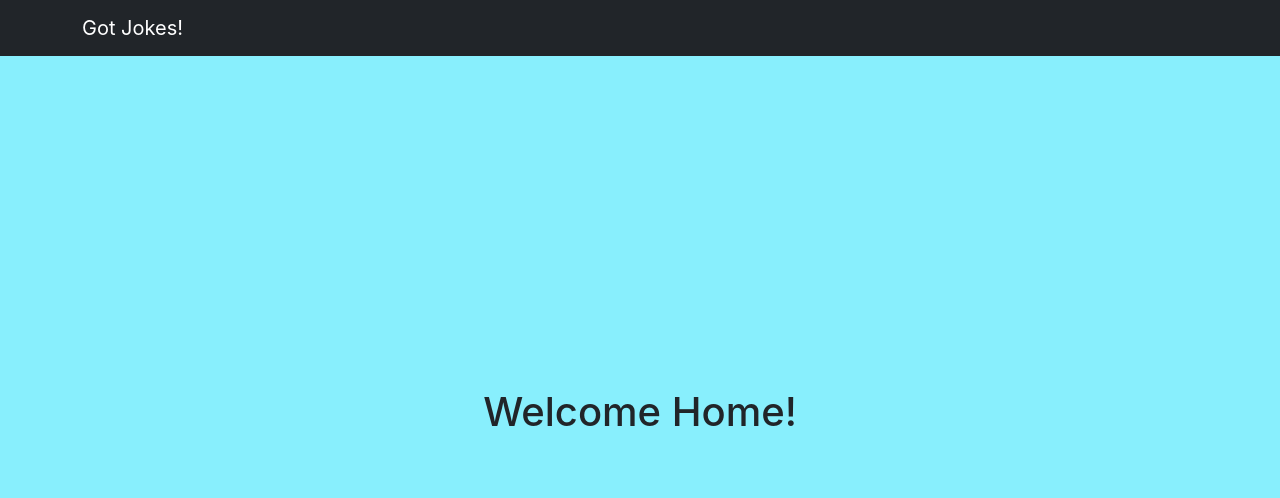
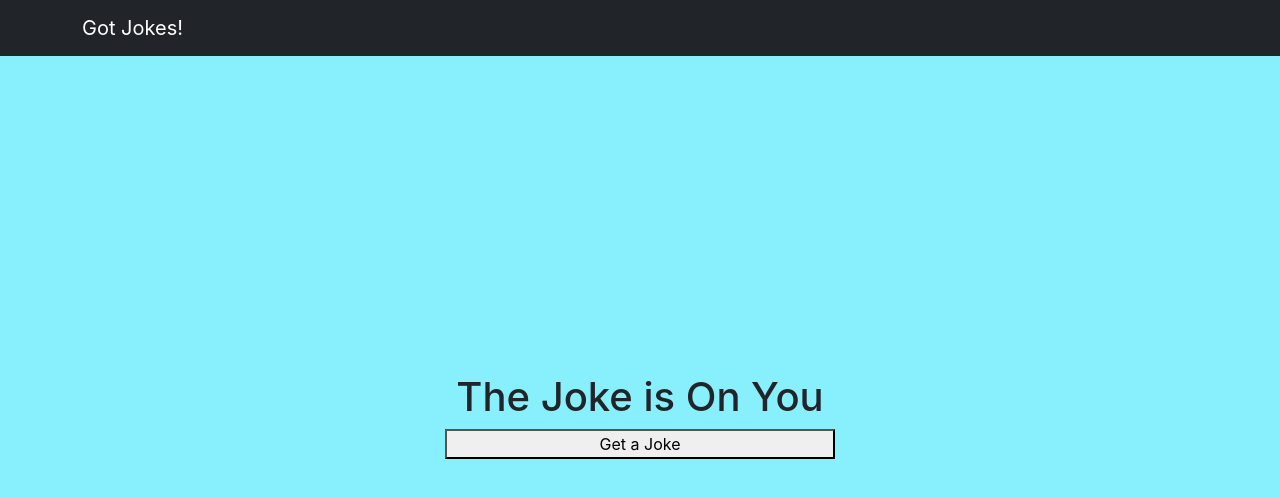
Before and after one commit to TwoFivinClimber/LAB-joke-generator-react, a Next.js app: page / in a window 1280 px wide. Shown: the top 498 px of the page. Built offline with nearby package versions, Linux system fonts and the light colour scheme.

Commit message:
no progress

```diff
--- a/api/jokeData.js
+++ b/api/jokeData.js
@@ -4,7 +4,6 @@ const endpoint = 'https://v2.jokeapi.dev/joke/Programming?safe-mode&type=twopart
 
 const getJoke = async () => {
   const jokeCall = await axios.get(endpoint);
-
   return jokeCall.data;
 };
 
--- a/package.json
+++ b/package.json
@@ -1,8 +1,8 @@
 {
-  "name": "next-firebase-starter",
+  "name": "joke-generator-react",
   "private": true,
   "version": "1.0.0",
-  "author": "Trinity Christiana",
+  "author": "Brett Hughes",
   "scripts": {
     "dev": "next dev",
     "build": "next build",
--- a/pages/index.js
+++ b/pages/index.js
@@ -1,15 +1,21 @@
+import { useState } from 'react';
+
 function Home() {
+  const [buttonText] = useState('Get a Joke');
+  const [jokeText] = useState('The Joke is On You');
+
   return (
     <div
       className="text-center d-flex flex-column justify-content-center align-content-center"
       style={{
         height: '90vh',
         padding: '30px',
-        maxWidth: '400px',
+        maxWidth: '450px',
         margin: '0 auto',
       }}
     >
-      <h1>Welcome Home!</h1>
+      <h1>{jokeText}</h1>
+      <button type="button">{buttonText}</button>
     </div>
   );
 }
```
